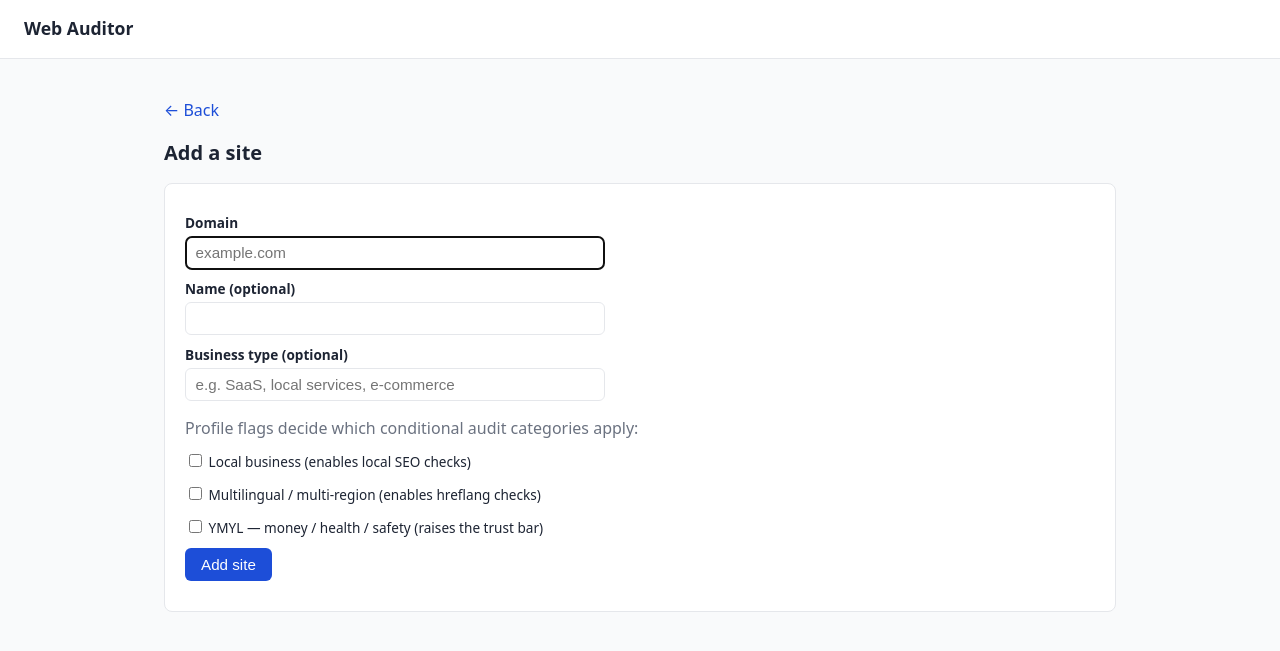
After one commit to gravesie/web-auditor, a FastAPI app: template app/web/templates/site_form.html in a window 1280 px wide. The commit adds this page. Shown: the top 651 px of the page. Run offline with FastAPI, Linux system fonts and the light colour scheme; the template is opened without the code that fills it, so the values that code supplies are empty.

Commit message:
Add settings: add/edit sites and per-site profile flags
- routes: GET /sites/new + POST /sites (create, with domain normalisation and a
  409 on duplicate), GET/POST /sites/{id}/edit (name, business type, and the
  is_local / is_multilingual / is_ymyl flags that drive the conditional audit
  categories). Static /sites/new is declared before the dynamic /sites/{id}.
- site_form.html (shared new/edit) with a read-only connections panel noting the
  connectors are configured here once built.
- "+ Add site" on the dashboard, "Edit settings" on the site page; form styles.

Verified end to end: create normalises the domain, flags persist and toggle on
edit, duplicate domain returns 409. 29 tests pass, ruff clean.

Co-Authored-By: Claude Opus 4.8 <noreply@anthropic.com>

```diff
--- a/app/web/templates/base.html
+++ b/app/web/templates/base.html
@@ -52,6 +52,17 @@
     .delta.up { color: var(--good); }
     .delta.down { color: var(--bad); }
     .delta.flat { color: var(--muted); font-weight: 400; }
+    .card.error { border-color: #fca5a5; background: var(--bad-bg); color: var(--bad); }
+    form p { margin: 0.6rem 0; }
+    form label { display: block; font-weight: 600; font-size: 0.85rem; margin-bottom: 0.2rem; }
+    form label.check { display: inline; font-weight: 400; }
+    input[type=text] { width: 100%; max-width: 420px; padding: 0.45rem 0.6rem;
+                       border: 1px solid var(--line); border-radius: 6px; font-size: 0.95rem; }
+    input[disabled] { background: #f3f4f6; color: var(--muted); }
+    button { background: #1d4ed8; color: #fff; border: 0; border-radius: 6px;
+             padding: 0.5rem 1rem; font-size: 0.95rem; cursor: pointer; }
+    button:hover { background: #1e40af; }
+    .actions a { margin-left: 0.75rem; font-size: 0.9rem; }
   </style>
 </head>
 <body>
--- a/app/web/templates/dashboard.html
+++ b/app/web/templates/dashboard.html
@@ -2,7 +2,9 @@
 {% from "_macros.html" import score_bar %}
 {% block title %}Dashboard — Web Auditor{% endblock %}
 {% block content %}
-  <h2>Sites</h2>
+  <h2 style="display:flex; justify-content:space-between; align-items:center;">
+    Sites <a href="/sites/new" style="font-size:0.85rem;">+ Add site</a>
+  </h2>
   {% if rows %}
     <div class="card">
       <table>
--- a/app/web/templates/site_detail.html
+++ b/app/web/templates/site_detail.html
@@ -2,7 +2,7 @@
 {% from "_macros.html" import score_bar, delta_badge %}
 {% block title %}{{ site.domain }} — Web Auditor{% endblock %}
 {% block content %}
-  <p><a href="/">&larr; All sites</a></p>
+  <p><a href="/">&larr; All sites</a> <span class="actions"><a href="/sites/{{ site.id }}/edit">Edit settings</a></span></p>
   <h2>{{ site.name or site.domain }} <span class="muted">{{ site.domain }}</span></h2>
 
   {% if latest %}
--- /dev/null
+++ b/app/web/templates/site_form.html
@@ -0,0 +1,61 @@
+{% extends "base.html" %}
+{% block title %}{{ 'Edit site' if site else 'Add site' }} — Web Auditor{% endblock %}
+{% block content %}
+  <p><a href="{{ ('/sites/' ~ site.id) if site else '/' }}">&larr; Back</a></p>
+  <h2>{{ 'Edit site' if site else 'Add a site' }}</h2>
+
+  {% if error %}
+    <div class="card error"><p style="margin:0;">{{ error }}</p></div>
+  {% endif %}
+
+  <div class="card">
+    <form method="post" action="{{ ('/sites/' ~ site.id ~ '/edit') if site else '/sites' }}">
+      <p>
+        <label>Domain</label>
+        {% if site %}
+          <input type="text" value="{{ site.domain }}" disabled>
+          <span class="muted">the domain can't be changed</span>
+        {% else %}
+          <input type="text" name="domain" placeholder="example.com" required autofocus>
+        {% endif %}
+      </p>
+      <p>
+        <label>Name (optional)</label>
+        <input type="text" name="name" value="{{ (site.name or '') if site else '' }}">
+      </p>
+      <p>
+        <label>Business type (optional)</label>
+        <input type="text" name="business_type"
+               value="{{ (site.business_type or '') if site else '' }}"
+               placeholder="e.g. SaaS, local services, e-commerce">
+      </p>
+
+      <p class="muted" style="margin:1rem 0 0.3rem;">
+        Profile flags decide which conditional audit categories apply:
+      </p>
+      <p><label class="check"><input type="checkbox" name="is_local" value="true"
+        {% if site and site.is_local %}checked{% endif %}> Local business (enables local SEO checks)</label></p>
+      <p><label class="check"><input type="checkbox" name="is_multilingual" value="true"
+        {% if site and site.is_multilingual %}checked{% endif %}> Multilingual / multi-region (enables hreflang checks)</label></p>
+      <p><label class="check"><input type="checkbox" name="is_ymyl" value="true"
+        {% if site and site.is_ymyl %}checked{% endif %}> YMYL — money / health / safety (raises the trust bar)</label></p>
+
+      <p><button type="submit">{{ 'Save changes' if site else 'Add site' }}</button></p>
+    </form>
+  </div>
+
+  {% if site %}
+    <div class="card">
+      <h3>Connections</h3>
+      {% if site.connections %}
+        <ul>
+          {% for c in site.connections %}<li>{{ c.source_type }} — {{ c.status }}</li>{% endfor %}
+        </ul>
+      {% else %}
+        <p class="muted">No data connections yet. Search Console, GA4, Ahrefs and Screaming
+          Frog connectors are set up here once built; until then every audit runs
+          outside-in and says what connecting would add.</p>
+      {% endif %}
+    </div>
+  {% endif %}
+{% endblock %}
```
Also changed, not shown: app/web/routes.py (+87 -2 lines).
